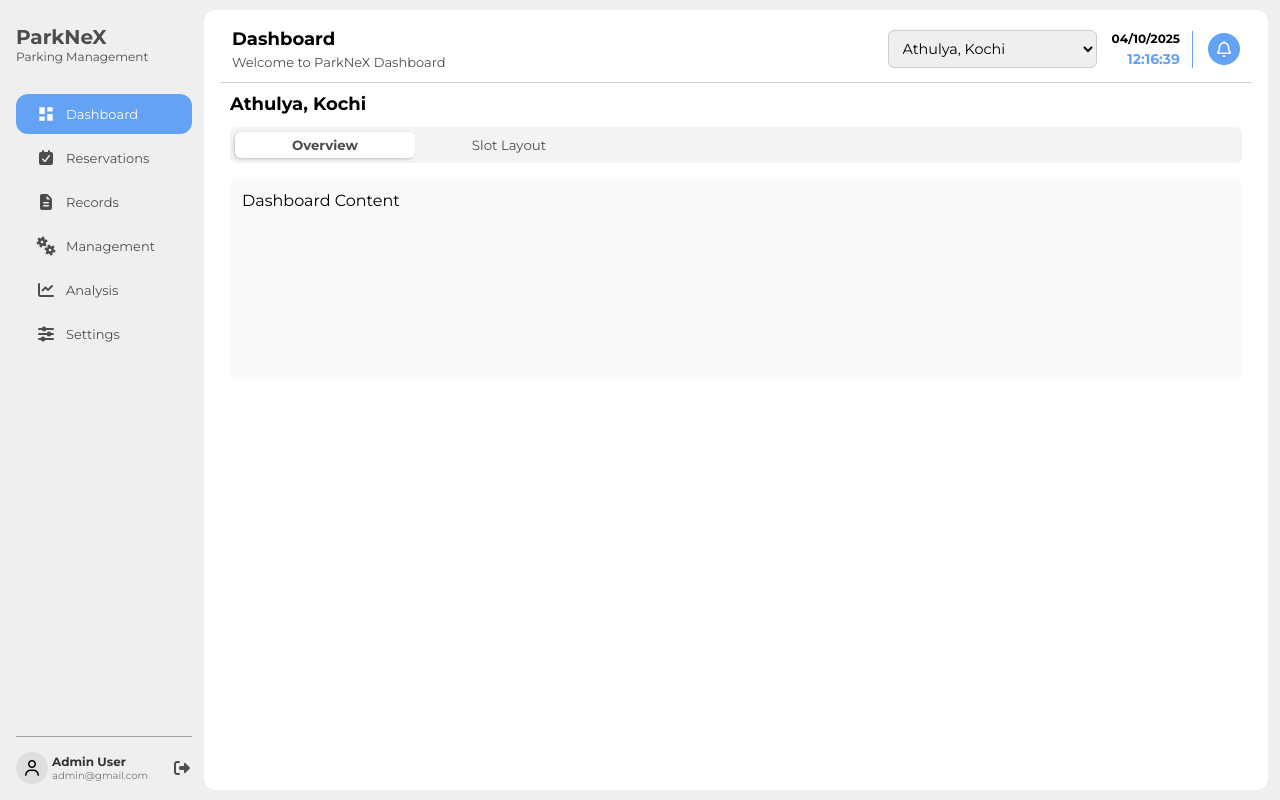
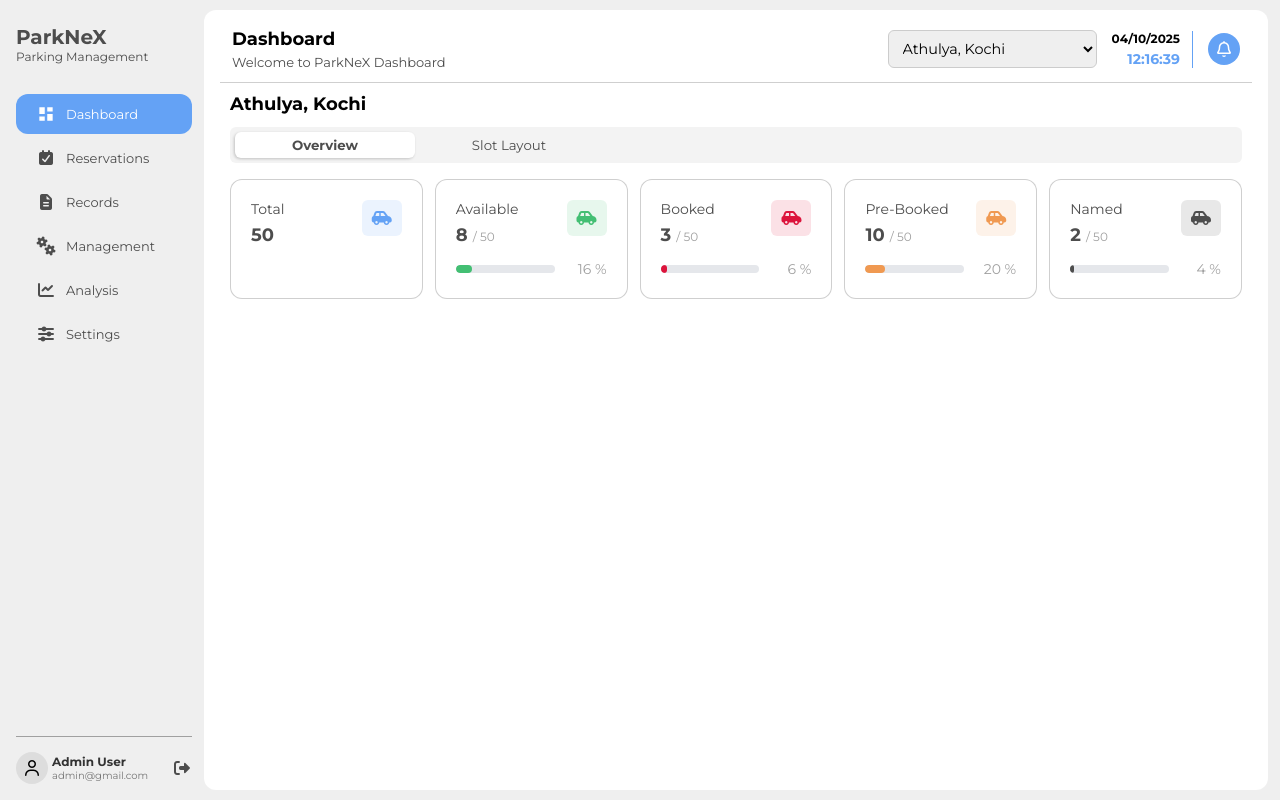
Before and after one commit to yaduraj1301/Parknex, a React (Vite) app: page / in a window 1280 px wide. Built offline with nearby package versions, Linux system fonts and the light colour scheme.

Commit message:
dashboard updated

```diff
--- a/src/Components/DashboardOverview/DashboardOverview.tsx
+++ b/src/Components/DashboardOverview/DashboardOverview.tsx
@@ -1,7 +1,18 @@
-export function DashboardOverview(){
-    return(
-        <div>
-            Dashboard Content
-        </div>
-    )
+import { StatCard } from "../StatsCard/StatsCard";
+import "../DashboardOverview/dashboardOverview.css";
+
+export function DashboardOverview() {
+  return (
+    <div className="dashboard-overview">
+      <div className="stats-card-container">
+        <StatCard title="Total" totalSlots={50} />
+        <StatCard title="Available" totalSlots={50} currentStatSlots={8} />
+        <StatCard title="Booked" totalSlots={50} currentStatSlots={3} />
+        <StatCard title="Pre-Booked" totalSlots={50} currentStatSlots={10} />
+        <StatCard title="Named" totalSlots={50} currentStatSlots={2} />
+      </div>
+
+
+    </div>
+  );
 }
--- /dev/null
+++ b/src/Components/DashboardOverview/dashboardOverview.css
@@ -0,0 +1,21 @@
+.dashboard-overview {
+   display: flex;
+   flex-direction: column;
+   gap: 1.5rem;
+   max-height: 68vh;
+  -ms-overflow-style: none;
+  overflow-y: auto;
+
+ }
+
+
+ .stats-card-container {
+   display: flex;
+   gap: 12px;
+ }
+
+ @media (max-width: 768px) {
+   .stats-cards {
+     flex-direction: column;
+   }
+ }
--- /dev/null
+++ b/src/Components/StatsCard/StatsCard.tsx
@@ -0,0 +1,52 @@
+import "./statsCard.css"
+
+export interface StatCardProps {
+  title: string;
+  totalSlots: number;
+  currentStatSlots?: number;
+}
+
+export function StatCard({
+  title,
+  totalSlots,
+  currentStatSlots = undefined,
+}: StatCardProps) {
+  let percentage = 0
+  if (currentStatSlots !== undefined) {
+     percentage = (currentStatSlots / totalSlots) * 100;
+  }
+
+  const cardClass = `stats-card ${title.toLowerCase().replace(/\s+/g, ".")}`;
+
+  return (
+    <article className={cardClass}>
+      <div className="top-section">
+        <div className="card-text-section">
+          <span className="stats-card-title">{title}</span>
+          {currentStatSlots === undefined ? (
+            <p className="stat-number">{totalSlots}</p>
+          ) : (
+            <p className="stat-number">
+              {currentStatSlots}{" "}
+              <span className="stat-total">/ {totalSlots} </span>
+            </p>
+          )}
+        </div>
+        <div className="icon-section">
+          <i className="fa-solid fa-car-side stats-icon"></i>
+        </div>
+      </div>
+      {currentStatSlots !== undefined ? (
+        <div className="bottom-section">
+          <div className="progress-bar">
+            <div
+              className="progress-bar-fill"
+              style={{ width: `${percentage}%` }}
+            ></div>
+          </div>
+          <div className="percentage">{percentage} %</div>
+        </div>
+      ):null}
+    </article>
+  );
+}
--- /dev/null
+++ b/src/Components/StatsCard/statsCard.css
@@ -0,0 +1,144 @@
+/* Stats Card */
+.stats-card {
+    flex: 1;
+  background: white;
+  border: 1px solid rgba(160, 160, 160, 0.5);
+  border-radius: 12px;
+  padding: 1.25rem;
+  display: flex;
+  flex-direction: column;
+  gap: 1rem;
+  min-width: 180px;
+}
+
+/* Top Section */
+.top-section {
+  display: flex;
+  justify-content: space-between;
+  align-items: flex-start;
+}
+
+.card-text-section {
+  display: flex;
+  flex-direction: column;
+  gap: 0.5rem;
+}
+
+.stats-card-title {
+  font-size: 14px;
+  color: #4d4d4d;
+  font-weight: 500;
+}
+
+.stat-number {
+  font-size: 18px;
+  font-weight: 700;
+  color: #4d4d4d;
+  margin: 0;
+  line-height: 1;
+}
+
+.stat-total {
+  font-size: 12px;
+  font-weight: 400;
+  color: #a0a0a0;
+}
+
+/* Icon Section */
+.icon-section {
+  padding: 10px;
+  border-radius: 6px;
+  display: flex;
+  align-items: center;
+  justify-content: center;
+}
+
+.stats-icon {
+  font-size: 1rem;
+}
+
+/* Bottom Section */
+.bottom-section {
+  display: flex;
+  align-items: center;
+  gap: 0.75rem;
+}
+
+.progress-bar {
+  flex: 1;
+  height: 0.5rem;
+  background-color: #e5e7eb;
+  border-radius: 0.25rem;
+  overflow: hidden;
+}
+
+.progress-bar-fill {
+  height: 100%;
+  border-radius: 0.25rem;
+  transition: width 0.3s ease;
+}
+
+.percentage {
+  font-size: 0.875rem;
+  color: #a0a0a0;
+  font-weight: 500;
+  min-width: 2.5rem;
+  text-align: right;
+}
+
+/* Color variants for different card types */
+.stats-card.total .icon-section {
+  background-color: #64a2f520;
+}
+
+.stats-card.total .stats-icon {
+  color: #64a2f5;
+}
+
+.stats-card.available .icon-section {
+  background-color: #43BF7320;
+}
+
+.stats-card.available .stats-icon {
+  color: #43BF73;
+}
+
+.stats-card.available .progress-bar-fill {
+  background-color: #43BF73;
+}
+
+.stats-card.booked .icon-section {
+  background-color: #dc143c20;
+}
+
+.stats-card.booked .stats-icon {
+  color: #dc143c;
+}
+
+.stats-card.booked .progress-bar-fill {
+  background-color: #dc143c;
+}
+
+.stats-card.pre-booked .icon-section {
+  background-color: #F0995120;
+}
+
+.stats-card.pre-booked .stats-icon {
+  color: #F09951;
+}
+
+.stats-card.pre-booked .progress-bar-fill {
+  background-color: #F09951;
+}
+
+.stats-card.named .icon-section {
+  background-color: #4d4d4d20;
+}
+
+.stats-card.named .stats-icon {
+  color: #4d4d4d;
+}
+
+.stats-card.named .progress-bar-fill {
+  background-color: #4d4d4d;
+}
--- a/src/Components/Tabs/tabs.css
+++ b/src/Components/Tabs/tabs.css
@@ -43,8 +43,8 @@
 }
 
 .tab-content {
-  padding: 12px;
-  background: #fafafa;
+  /* padding: 12px; */
   border-radius: 8px;
   min-height: 200px;
+  overflow-y: auto;
 }
--- a/src/Layouts/layout.css
+++ b/src/Layouts/layout.css
@@ -4,13 +4,14 @@
 }
 body{
   overflow-y: hidden;
-  overflow-x: hidden;
+  overflow-x: auto;
 }
 .main-content {
   /* margin-left: 290px; */
   flex: 1;
   background-color: #EFEFEF;
   padding: 10px 12px;
+  max-height: 100vh;
 }
 
 .main-container {
```
